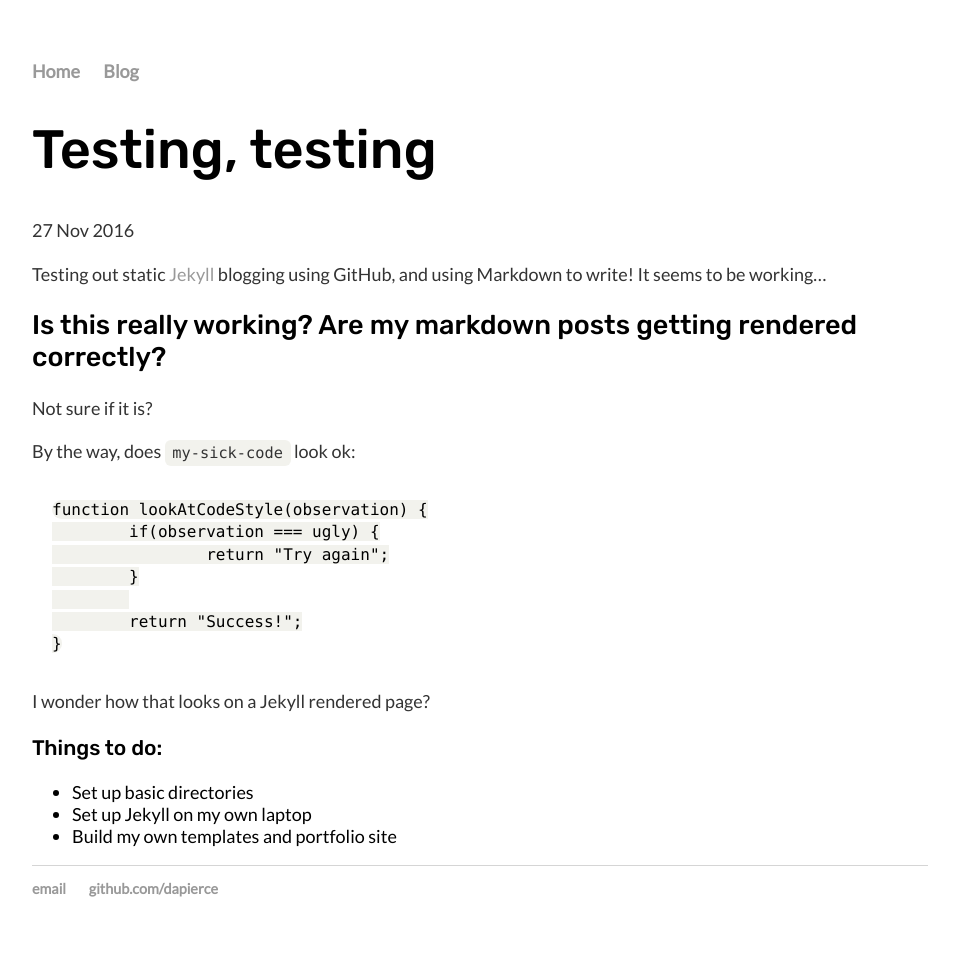
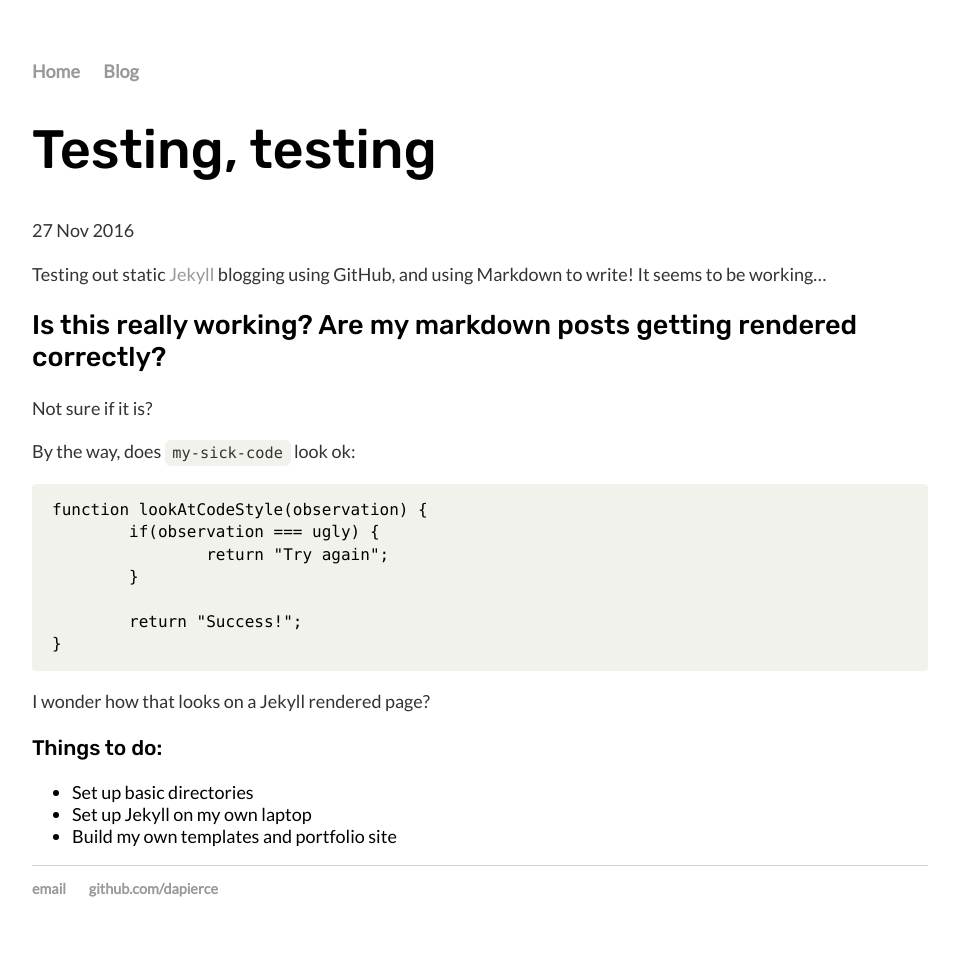
Before and after one commit to dapierce/dapierce.github.io-archive, a Jekyll site: the page built from _posts/2016-11-27-testing.md, in a window 1280 px wide. Shown: the whole page, without its empty margins (160-1119 px from the left). Built offline with Jekyll 4.4.1, drawn with Linux system fonts in a browser that asks for light colours.

Commit message:
Revert "Update main.css"
This reverts commit b2bc8e457825ced1affafd51e1d93246b0728b1f.

```diff
--- a/css/main.css
+++ b/css/main.css
@@ -74,11 +74,12 @@ pre {
   white-space: pre-wrap;
   word-break: break-all;
   word-wrap: break-word;
+  background-color: #f2f2ed;
+  border-radius: 10px;
 }
 pre code {
   padding: 0;
   font-size: 100%;
-  border-radius: 10px;
  /* color: inherit;*/
  /* background-color: transparent;*/
 }
```
